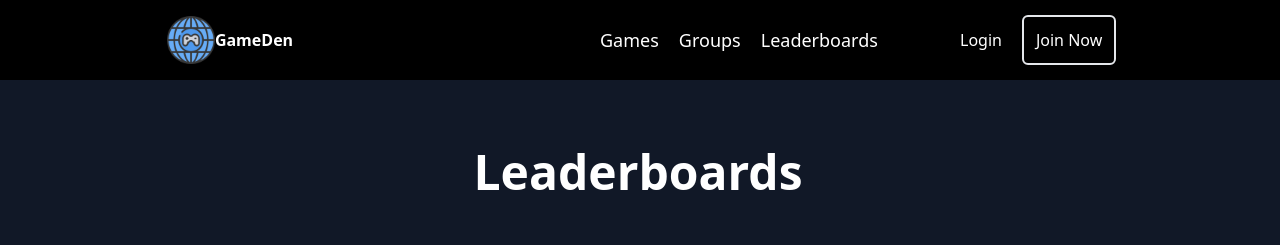
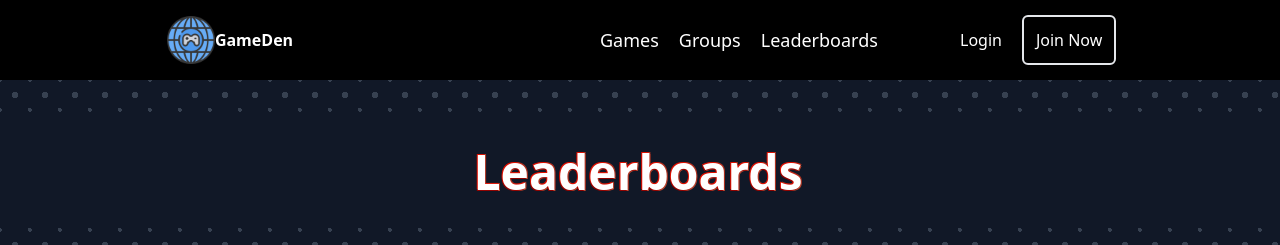
Before and after one commit to tdietzel/GameDen, a Next.js app in the folder solution/: page /pages/leaderboards in a window 1280 px wide. Shown: the top 245 px of the page. Built offline with nearby package versions, Linux system fonts and the light colour scheme; no server answers; the database is empty.

Commit message:
add: shadow effect & bkg pattern

```diff
--- a/solution/app/globals.css
+++ b/solution/app/globals.css
@@ -8,3 +8,19 @@
   border-radius: 50%;
   background-color: #4CAF50;
 }
+
+/* components/leaderboard */
+.bg-pattern {
+  background-image: radial-gradient(#374151 15%, transparent 15%),
+    radial-gradient(#374151 10%, transparent 10%);
+  background-size: 30px 30px;
+  background-position: 0 0, 15px 15px;
+}
+
+.text-shadow {
+  text-shadow:
+    -1px -1px 0 rgb(220, 15, 0),
+    1px -1px 0 rgb(171, 48, 32),
+    -1px 1px 0 rgb(146, 3, 1),
+    1px 1px 0 rgb(188, 70, 46);
+}
```
